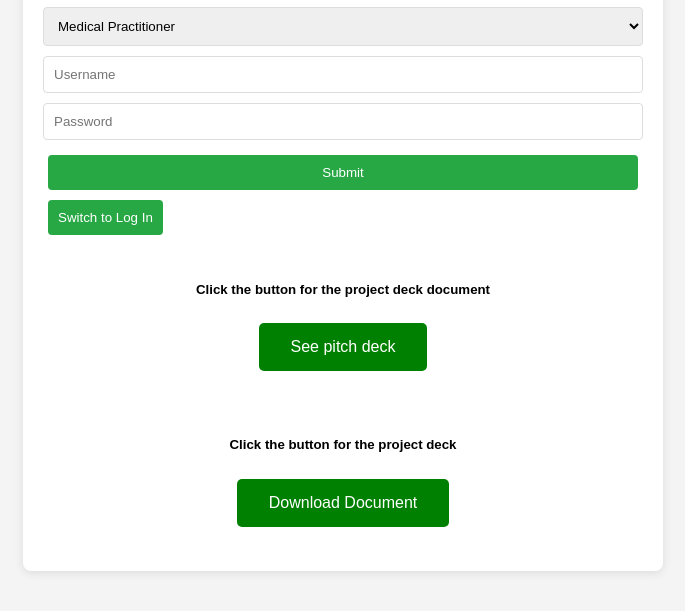
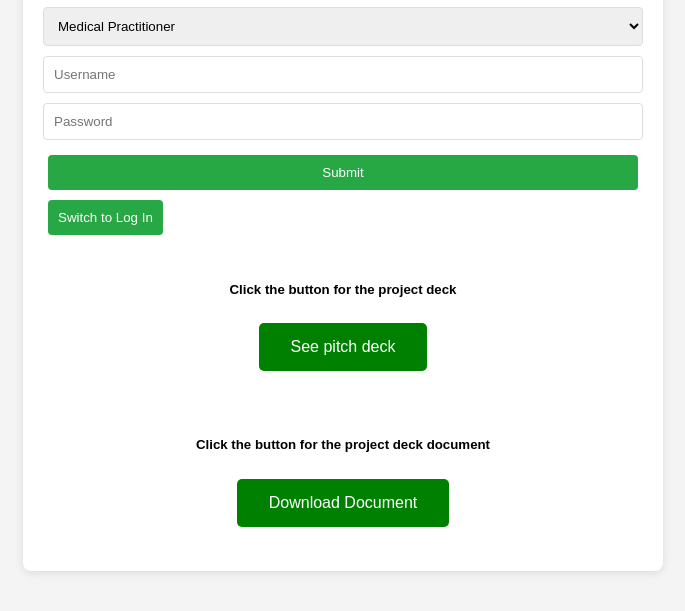
Before and after one commit to Underwood01/plp-final-python-project, a plain HTML site: page index.html in a window 1280 px wide. Shown: the part 151-762 px from the top of the page, without its empty margins (297-982 px from the left). Drawn offline with Linux system fonts and the light colour scheme.

Commit message:
Update index.html

```diff
--- a/index.html
+++ b/index.html
@@ -23,12 +23,12 @@
             </form>
             <button id="toggle-form">Switch to Log In</button>
 <div class="container3">
-    <h5>Click the button for the project deck document </h5>
+    <h5>Click the button for the project deck </h5>
     <a href="https://www.canva.com/design/DAGYV0dLbKI/QpEdGz3qgiELRZSD7rgoFQ/edit?utm_content=DAGYV0dLbKI&utm_campaign=designshare&utm_medium=link2&utm_source=sharebutton" class="pitchdeck">See pitch deck
 </a>
   </div>
 <div class="container3">
-    <h5>Click the button for the project deck
+    <h5>Click the button for the project deck document
 </h5>
     <a href="https://drive.google.com/file/d/1f0ry9RnIPOyzjEezXSSgOOj0tBl-ksCU/view?usp=drivesdk" class="download-button">Download Document
 </a>
```
